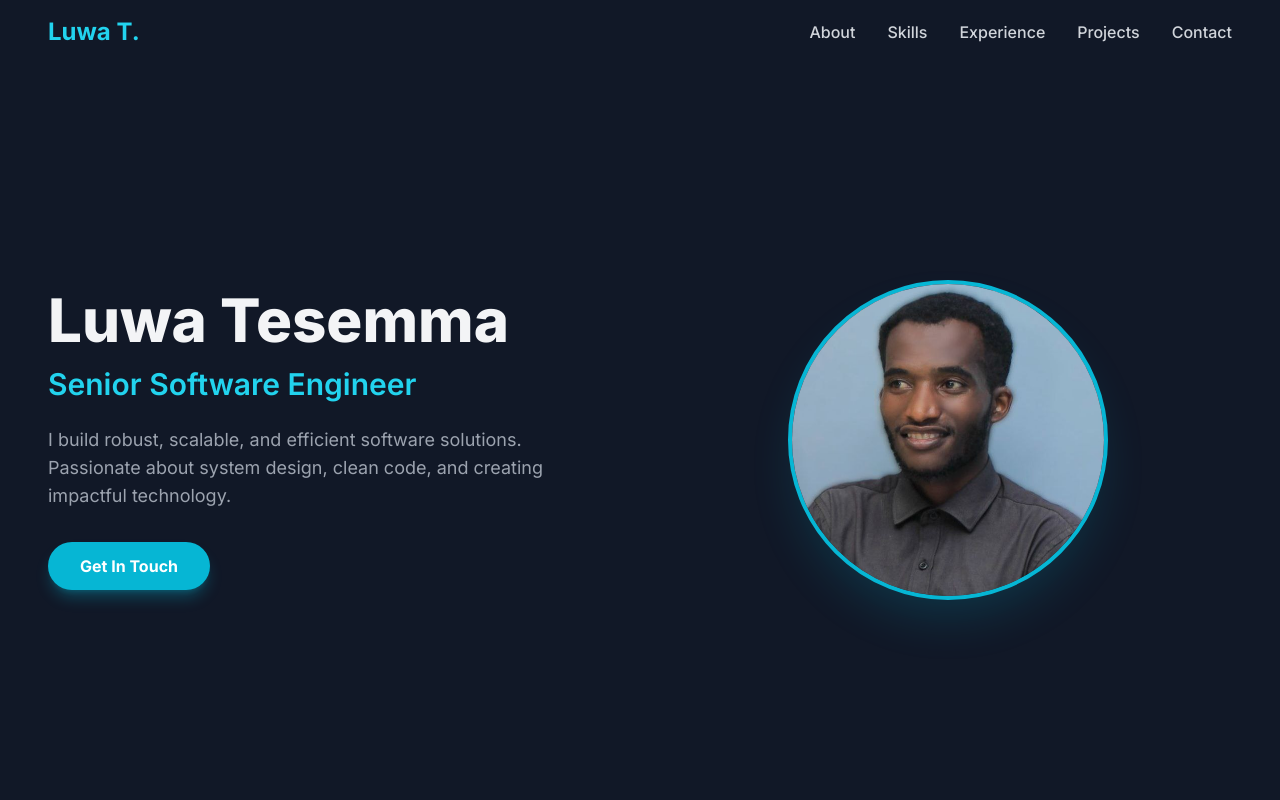
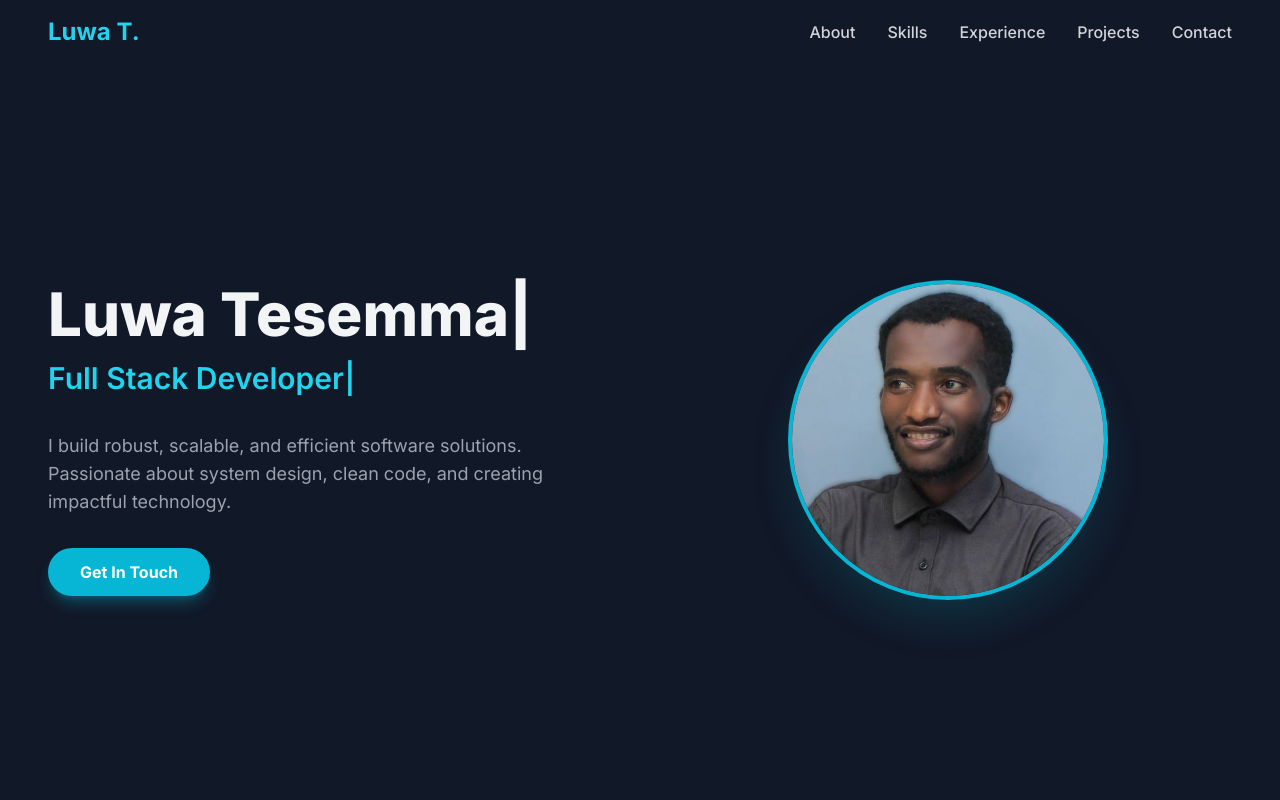
Before and after one commit to liyu-coder/luwa.tech, a React (Vite) app: page / in a window 1280 px wide. Shown: the top 800 px of the page. Built offline with nearby package versions, Linux system fonts and the light colour scheme.

Commit message:
feature added

```diff
--- a/components/Hero.tsx
+++ b/components/Hero.tsx
@@ -1,5 +1,6 @@
 
 import React from 'react';
+import { TypeAnimation } from 'react-type-animation';
 import logo from './image1.png';
 
 const Hero: React.FC = () => {
@@ -8,10 +9,34 @@ const Hero: React.FC = () => {
       <div className="grid md:grid-cols-2 gap-12 items-center">
         <div className="text-center md:text-left">
           <h1 className="text-4xl md:text-6xl font-extrabold mb-4 leading-tight">
-            Luwa Tesemma
+            <TypeAnimation
+              sequence={[
+                'Luwa Tesemma',
+                1000,
+                'Luwa Tesemma',
+                1000
+              ]}
+              wrapper="span"
+              speed={50}
+              style={{ display: 'inline-block' }}
+              repeat={Infinity}
+            />
           </h1>
-          <h2 className="text-2xl md:text-3xl font-semibold text-cyan-400 mb-6">
-            Senior Software Engineer
+          <h2 className="text-2xl md:text-3xl font-semibold text-cyan-400 mb-6 h-12">
+            <TypeAnimation
+              sequence={[
+                'Senior Software Engineer',
+                2000,
+                'Full Stack Developer',
+                2000,
+                'Tech Enthusiast',
+                2000
+              ]}
+              wrapper="span"
+              speed={50}
+              style={{ display: 'inline-block' }}
+              repeat={Infinity}
+            />
           </h2>
           <p className="text-lg text-gray-400 mb-8 max-w-xl mx-auto md:mx-0">
             I build robust, scalable, and efficient software solutions. Passionate about system design, clean code, and creating impactful technology.
--- a/package.json
+++ b/package.json
@@ -11,7 +11,8 @@
   "dependencies": {
     "react": "^19.2.0",
     "react-dom": "^19.2.0",
-    "react-icons": "^5.5.0"
+    "react-icons": "^5.5.0",
+    "react-type-animation": "^3.2.0"
   },
   "devDependencies": {
     "@types/node": "^22.14.0",
```
Also changed, not shown: 1 other file (tests, documents, lock files or other folders).
